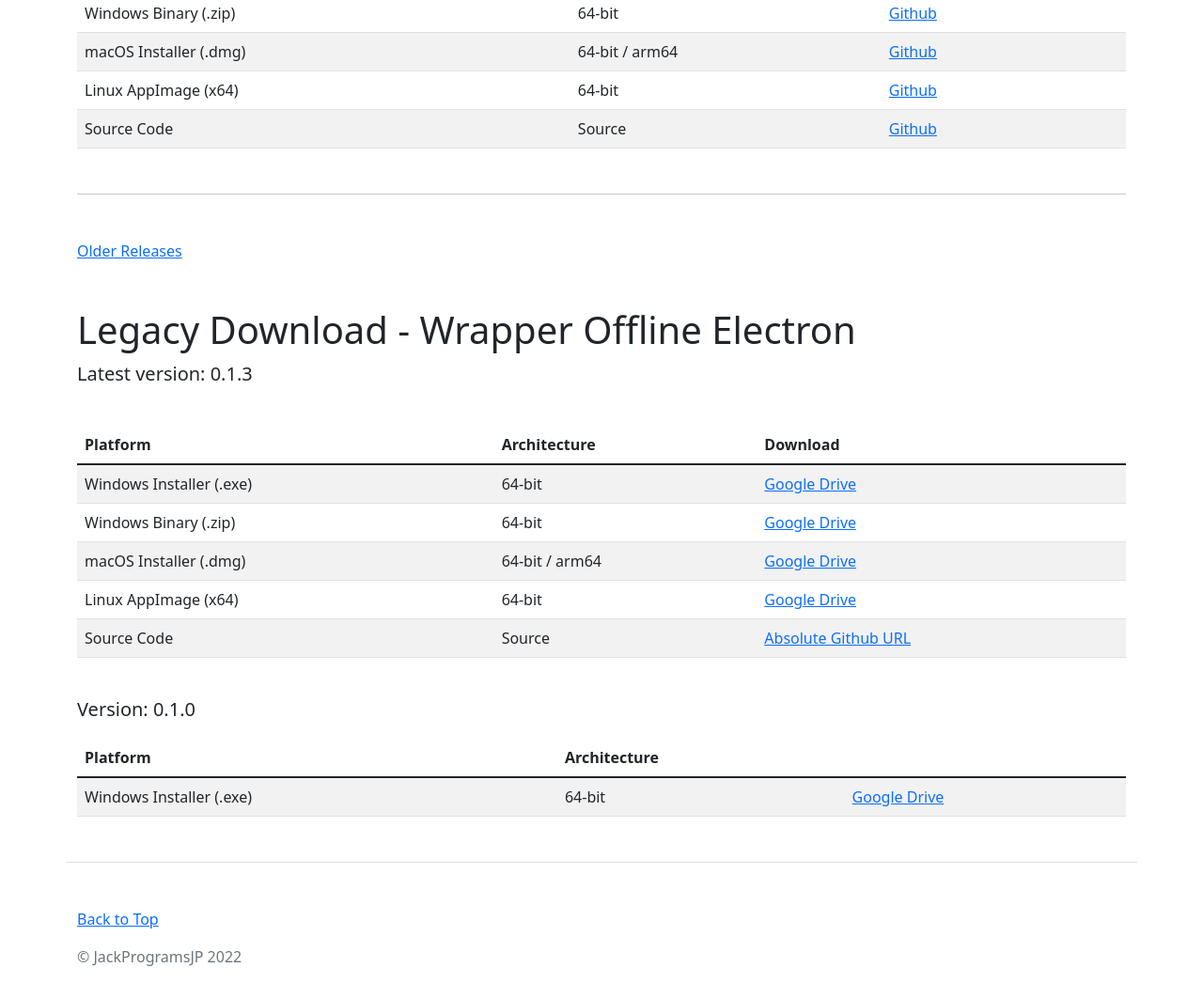
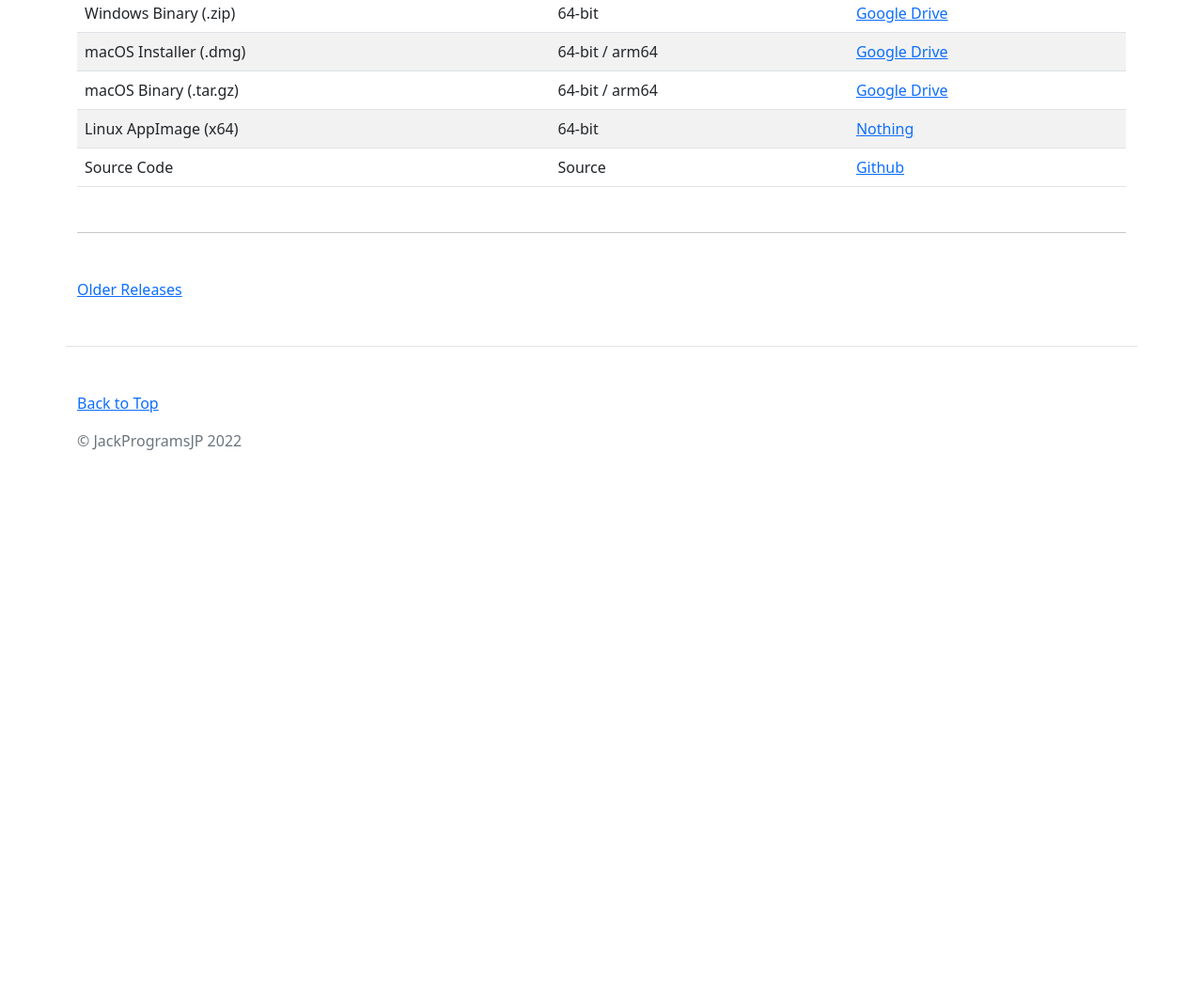
Before and after one commit to Wrapper-Offline-Desktop/wrapper-offline-desktop.github.io, a Gatsby site: page /downloads in a window 1280 px wide. Shown: the part 375-1421 px from the top of the page at 94% size. After the commit the page ends 872 px from the top, so only its background shows below. Built offline with nearby package versions, Linux system fonts and the light colour scheme; Gatsby itself is replaced by a stand-in of ours.

Commit message:
updated downloads

```diff
--- a/src/pages/downloads.tsx
+++ b/src/pages/downloads.tsx
@@ -5,61 +5,19 @@ import StyledLink from '../components/link';
 
 const DownloadsPage = () => {
   const downloads = new Map([
-    ['Windows Installer (.exe)', new Map([['64-bit', ['Github', "javascript:alert('Not yet!')"]]])],
-    ['Windows Binary (.zip)', new Map([['64-bit', ['Github', "javascript:alert('Not yet!')"]]])],
-    ['macOS Installer (.dmg)', new Map([['64-bit / arm64', ['Github', "javascript:alert('Not yet!')"]]])],
-    ['Linux AppImage (x64)', new Map([['64-bit', ['Github', "javascript:alert('Not yet!')"]]])],
-    ['Source Code', new Map([['Source', ['Github', "javascript:alert('Not yet!')"]]])],
-  ]);
-
-  const legacyDownloads = new Map([
-    [
-      'Windows Installer (.exe)',
-      new Map([
-        [
-          '64-bit',
-          ['Google Drive', 'https://drive.google.com/file/d/1r-sGlNic-hCHJFf4pPA3ev-ePkjpeFft/view?usp=sharing'],
-        ],
-      ]),
-    ],
-    [
-      'Windows Binary (.zip)',
-      new Map([
-        [
-          '64-bit',
-          ['Google Drive', 'https://drive.google.com/file/d/112jB6mKIwpKlaPvMB8alomx1bw0Rpy_c/view?usp=sharing'],
-        ],
-      ]),
-    ],
-    [
-      'macOS Installer (.dmg)',
-      new Map([
-        [
-          '64-bit / arm64',
-          ['Google Drive', 'https://drive.google.com/file/d/1voI44BIKSBQNgcX4Rkpy7Egyra2NTsxx/view?usp=sharing'],
-        ],
-      ]),
-    ],
-    [
-      'Linux AppImage (x64)',
-      new Map([
-        [
-          '64-bit',
-          ['Google Drive', 'https://drive.google.com/file/d/1THwfeGzEQta6i6YrMHwQmu4b3lb__9vh/view?usp=sharing'],
-        ],
-      ]),
-    ],
-    [
-      'Source Code',
-      new Map([['Source', ['Absolute Github URL', 'https://github.com/jackprogramsjp/Wrapper-Offline-Electron']]]),
-    ],
+    ['Windows Installer (.exe)', new Map([['64-bit', ['Google Drive', "javascript:alert('Please download the .zip file instead')"]]])],
+    ['Windows Binary (.zip)', new Map([['64-bit', ['Google Drive', "javascript:confirm('Please EXTRACT the zip file. Opening it directly will make the app not work.')?window.location.href='':[]"]]])],
+    ['macOS Installer (.dmg)', new Map([['64-bit / arm64', ['Google Drive', "javascript:alert('Please download the .tar.gz file instead')"]]])],
+    ['macOS Binary (.tar.gz)', new Map([['64-bit / arm64', ['Google Drive', "https://drive.google.com/file/d/1fRckyj2Yg88hEu4S-HusHPkagLAmAo_C/view?usp=sharing"]]])],
+    ['Linux AppImage (x64)', new Map([['64-bit', ['Nothing', "javascript:alert('Wrapper Offline Desktop isn\\\'t released for Linux, yet.')"]]])],
+    ['Source Code', new Map([['Source', ['Github', "https://github.com/Wrapper-Offline-Desktop/Wrapper-Offline-Desktop/archive/refs/heads/beta.zip"]]])],
   ]);
 
   return (
     <Layout title="Downloads">
-      <Container className="mt-5">
+      <Container className="my-5">
         <h1>Downloads</h1>
-        <p className="lead">Latest version: </p>
+        <p className="lead">Latest version: v0.1.1-preview+2</p>
         <p>Download the Wrapper Offline Desktop source code or an installer, and make videos today.</p>
         <br className="my-5" />
         <Table striped={true}>
@@ -88,57 +46,6 @@ const DownloadsPage = () => {
         <hr className="my-5" />
         <a href="javascript:alert('Sorry, not existing yet!')">Older Releases</a>
       </Container>
-      <Container className="my-5">
-        <h1>Legacy Download - Wrapper Offline Electron</h1>
-        <p className="lead">Latest version: 0.1.3</p>
-        <br className="my-5" />
-        <Table striped={true}>
-          <thead>
-            <tr>
-              <th>Platform</th>
-              <th>Architecture</th>
-              <th>Download</th>
-            </tr>
-          </thead>
-          <tbody>
-            {[...legacyDownloads.keys()].map((platform) =>
-              // there is no error in this downloads.get(platform)?, it's just intellisense
-              [...legacyDownloads.get(platform)?.keys()].map((arch: string) => (
-                <tr>
-                  <td>{platform}</td>
-                  <td>{arch}</td>
-                  <td>
-                    <a href={legacyDownloads.get(platform)?.get(arch)?.at(1)}>
-                      {legacyDownloads.get(platform)?.get(arch)?.at(0)}
-                    </a>
-                  </td>
-                </tr>
-              )),
-            )}
-          </tbody>
-        </Table>
-        <br className="my-5" />
-        <p className="lead">Version: 0.1.0</p>
-        <Table striped={true}>
-          <thead>
-            <tr>
-              <th>Platform</th>
-              <th>Architecture</th>
-            </tr>
-          </thead>
-          <tbody>
-            <tr>
-              <td>
-                Windows Installer {'('}.exe{')'}
-              </td>
-              <td>64-bit</td>
-              <td>
-                <a href="https://drive.google.com/file/d/1QLhqw6YNs48T3zjnyLuzS41xxSneRzG5/view">Google Drive</a>
-              </td>
-            </tr>
-          </tbody>
-        </Table>
-      </Container>
     </Layout>
   );
 };
```
Also changed, not shown: src/gatsby-types.d.ts (+4 -4 lines).
